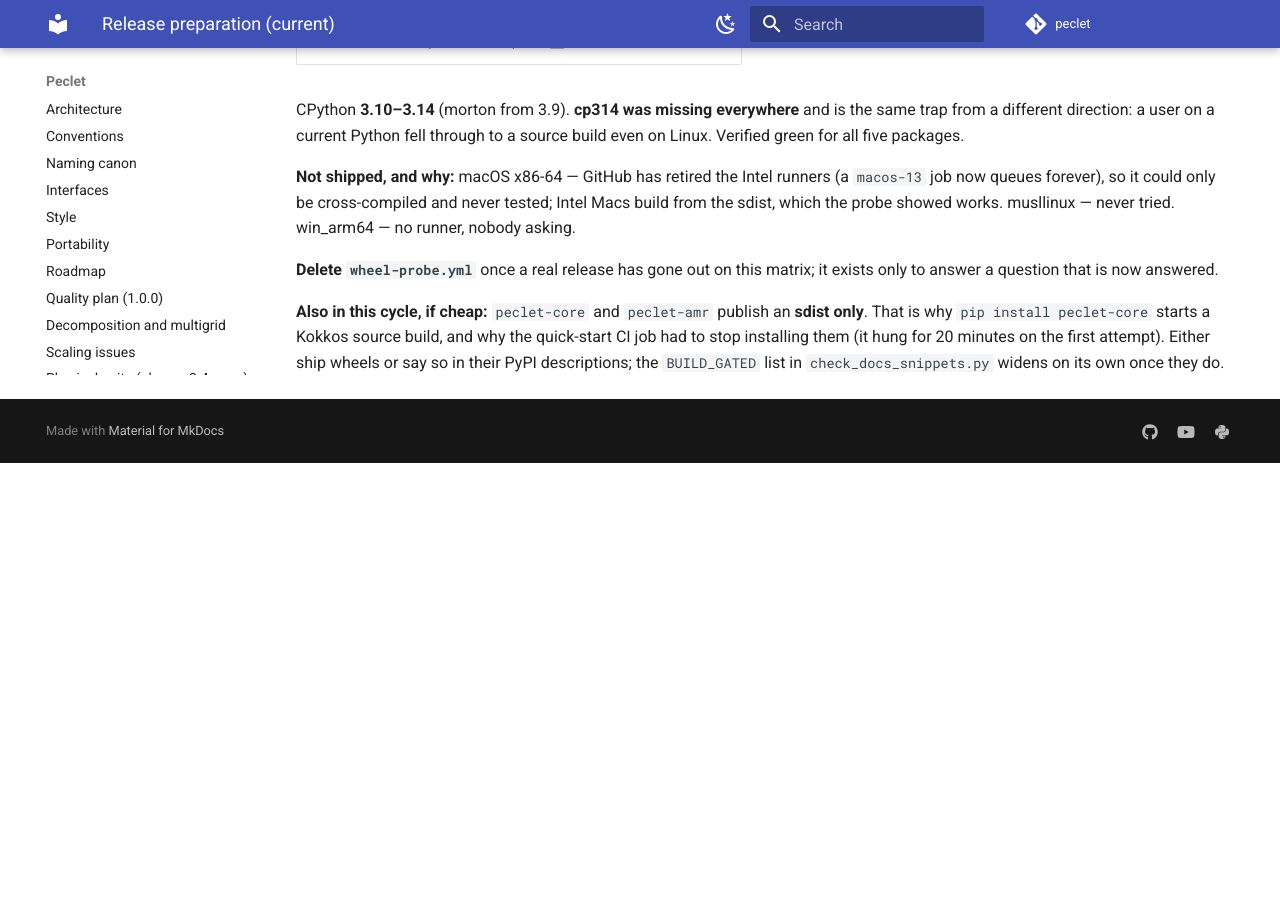
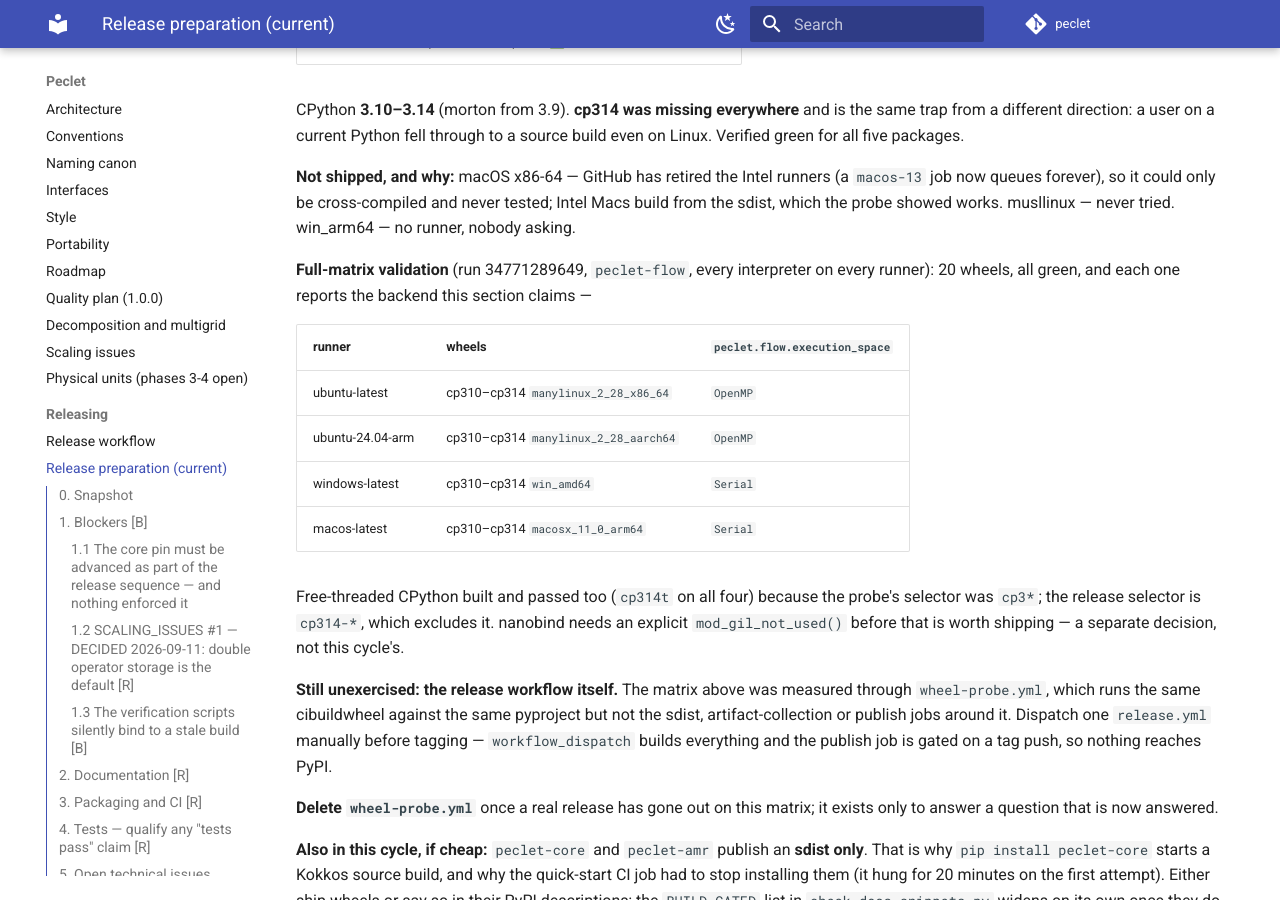
Before and after one commit to computational-chemical-engineering/peclet, an MkDocs documentation site: the page built from docs/RELEASE_PREP.md, in a window 1280 px wide and 900 px high, scrolled down 18167 px. Built offline with MkDocs 1.6.1 and Material for MkDocs 9.7.7, drawn with Linux system fonts in a browser that asks for light colours; comment, search, counter and statistics services are not loaded; before the commit the page ends 18630 px from its top, so only the background shows below that.

Commit message:
RELEASE_PREP 11.2: the full matrix, measured
20 wheels for peclet-flow, cp310-cp314 on all four runners, every one green and every one reporting
the backend the section claims: OpenMP on both Linux architectures, Serial on Windows and macOS.
Free-threaded cp314 built and passed as well, on the probe's wider selector; the release selector
excludes it, and shipping it needs a nanobind mod_gil_not_used() decision this cycle is not making.

What remains unexercised is the release workflow itself -- the sdist, artifact and publish jobs
around the same cibuildwheel call. Dispatch one manually before tagging.

Co-Authored-By: Claude Opus 5 <noreply@anthropic.com>
Claude-Session: https://claude.ai/code/session_01GXYbwBnXrPKJF9YiqvyY1Y

```diff
--- a/docs/RELEASE_PREP.md
+++ b/docs/RELEASE_PREP.md
@@ -763,6 +763,26 @@ green for all five packages.
 queues forever), so it could only be cross-compiled and never tested; Intel Macs build from the sdist,
 which the probe showed works. musllinux — never tried. win_arm64 — no runner, nobody asking.
 
+**Full-matrix validation** (run 34771289649, `peclet-flow`, every interpreter on every runner): 20
+wheels, all green, and each one reports the backend this section claims —
+
+| runner | wheels | `peclet.flow.execution_space` |
+|---|---|---|
+| ubuntu-latest | cp310–cp314 `manylinux_2_28_x86_64` | `OpenMP` |
+| ubuntu-24.04-arm | cp310–cp314 `manylinux_2_28_aarch64` | `OpenMP` |
+| windows-latest | cp310–cp314 `win_amd64` | `Serial` |
+| macos-latest | cp310–cp314 `macosx_11_0_arm64` | `Serial` |
+
+Free-threaded CPython built and passed too (`cp314t` on all four) because the probe's selector was
+`cp3*`; the release selector is `cp314-*`, which excludes it. nanobind needs an explicit
+`mod_gil_not_used()` before that is worth shipping — a separate decision, not this cycle's.
+
+**Still unexercised: the release workflow itself.** The matrix above was measured through
+`wheel-probe.yml`, which runs the same cibuildwheel against the same pyproject but not the sdist,
+artifact-collection or publish jobs around it. Dispatch one `release.yml` manually before tagging —
+`workflow_dispatch` builds everything and the publish job is gated on a tag push, so nothing reaches
+PyPI.
+
 **Delete `wheel-probe.yml`** once a real release has gone out on this matrix; it exists only to
 answer a question that is now answered.
 
```
